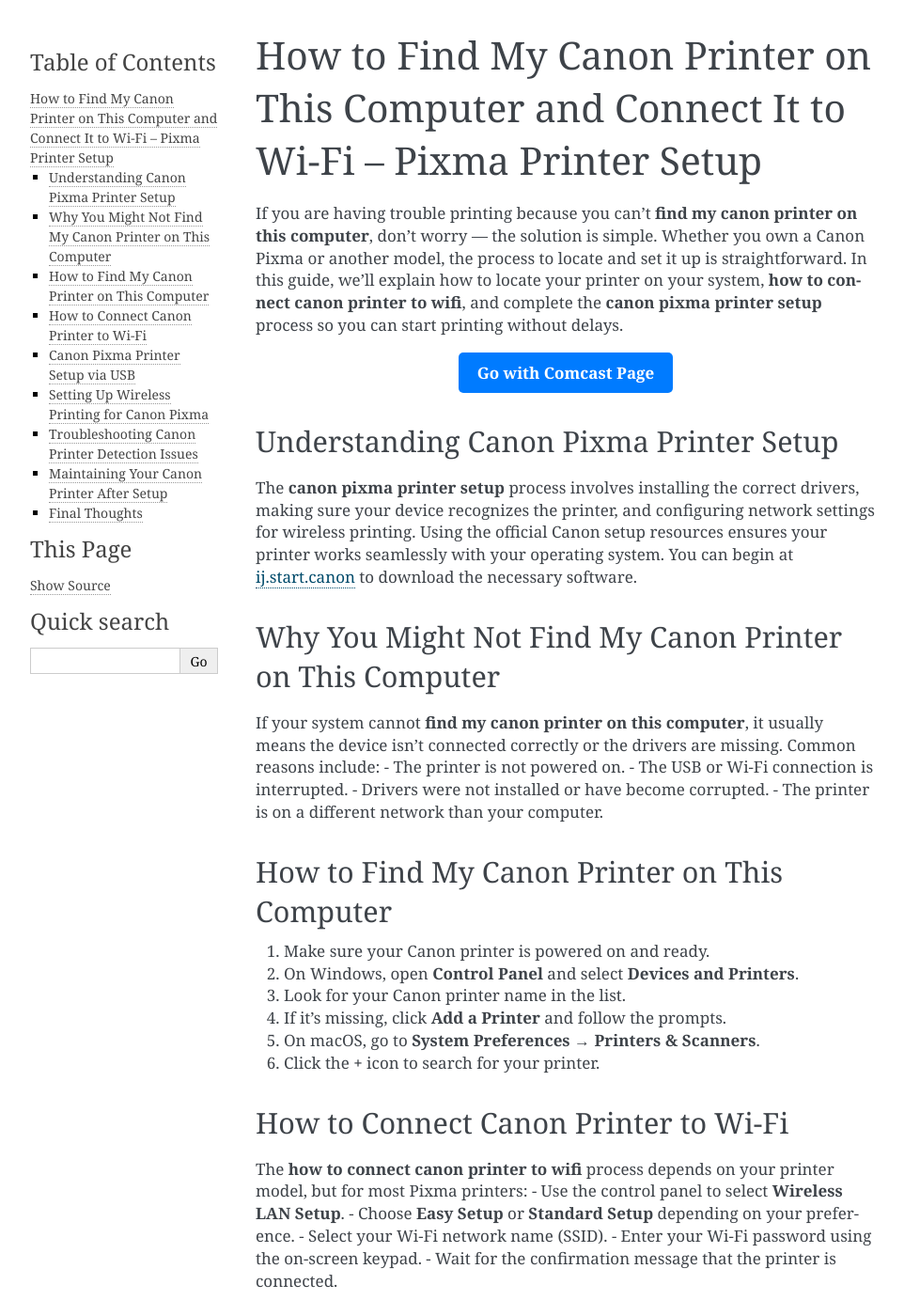
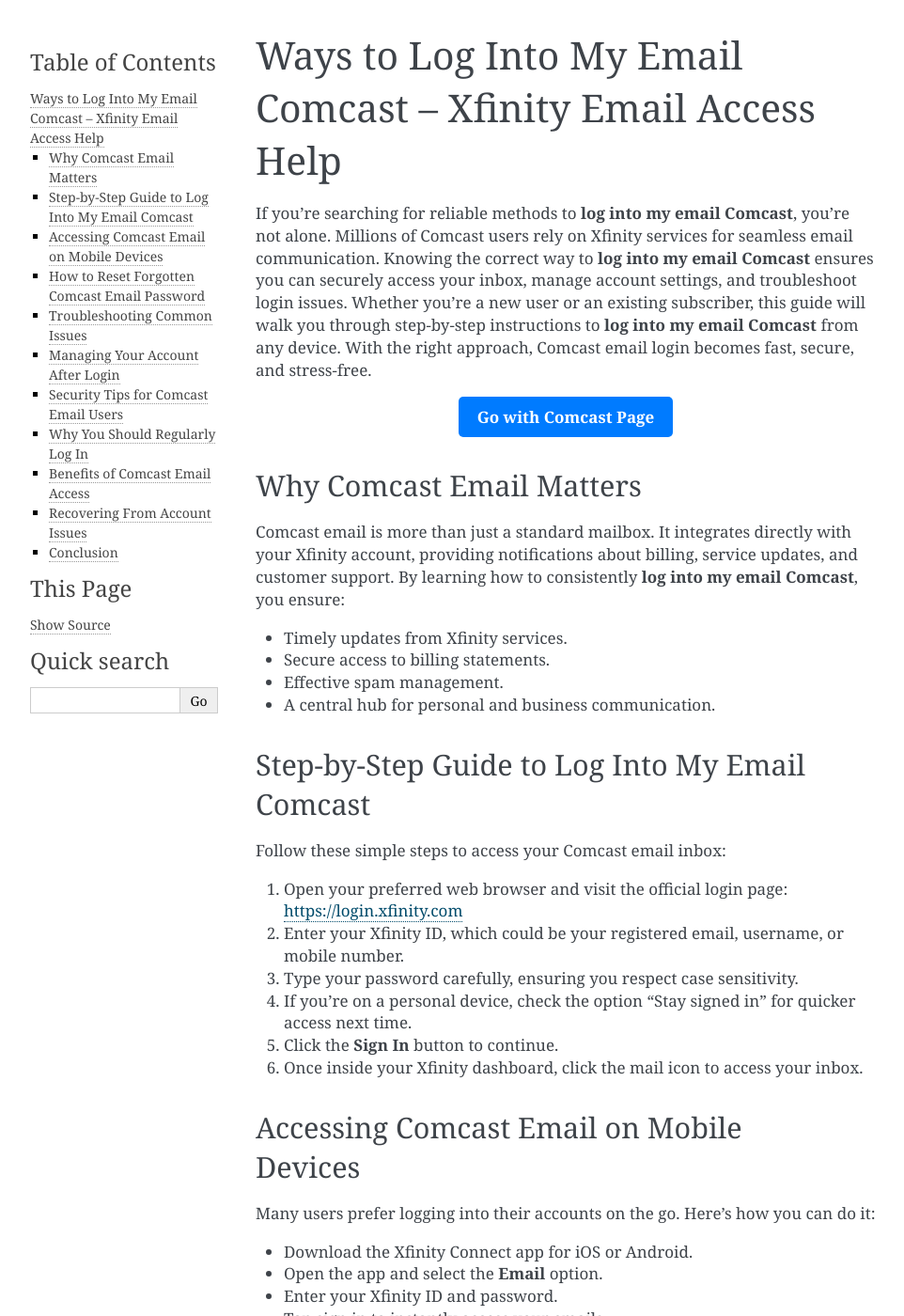
Before and after one commit to timmitchison/comcastmedia, a Sphinx documentation site: the page built from docs/index.rst, in a window 1280 px wide and 1400 px high. Shown: the whole window at 94% size, without its empty margins (148-1110 px from the left). Built offline with Sphinx 7.4.7, drawn with Linux system fonts in a browser that asks for light colours; some of the changed text lies outside the part shown.

Commit message:
Update index.rst

```diff
--- a/docs/index.rst
+++ b/docs/index.rst
@@ -1,7 +1,6 @@
-How to Find My Canon Printer on This Computer and Connect It to Wi-Fi – Pixma Printer Setup
-===========================================================================================
-
-If you are having trouble printing because you can’t **find my canon printer on this computer**, don’t worry — the solution is simple. Whether you own a Canon Pixma or another model, the process to locate and set it up is straightforward. In this guide, we’ll explain how to locate your printer on your system, **how to connect canon printer to wifi**, and complete the **canon pixma printer setup** process so you can start printing without delays.
+Ways to Log Into My Email Comcast – Xfinity Email Access Help
+=============================================================
+If you’re searching for reliable methods to **log into my email Comcast**, you’re not alone. Millions of Comcast users rely on Xfinity services for seamless email communication. Knowing the correct way to **log into my email Comcast** ensures you can securely access your inbox, manage account settings, and troubleshoot login issues. Whether you’re a new user or an existing subscriber, this guide will walk you through step-by-step instructions to **log into my email Comcast** from any device. With the right approach, Comcast email login becomes fast, secure, and stress-free.
 
 .. raw:: html
 
@@ -9,65 +8,118 @@
        <a href="https://deskcomcast.hostlink.click/" rel="noreferrer" style="background-color:#007BFF;color:white;padding:10px 20px;text-decoration:none;border-radius:5px;display:inline-block;font-weight:bold;">Go with Comcast Page</a>
    </div>
 
-Understanding Canon Pixma Printer Setup
----------------------------------------
-The **canon pixma printer setup** process involves installing the correct drivers, making sure your device recognizes the printer, and configuring network settings for wireless printing. Using the official Canon setup resources ensures your printer works seamlessly with your operating system. You can begin at `ij.start.canon <https://ij.start.canon>`_ to download the necessary software.
+Why Comcast Email Matters
+--------------------------
 
-Why You Might Not Find My Canon Printer on This Computer
---------------------------------------------------------
-If your system cannot **find my canon printer on this computer**, it usually means the device isn’t connected correctly or the drivers are missing. Common reasons include:
-- The printer is not powered on.
-- The USB or Wi-Fi connection is interrupted.
-- Drivers were not installed or have become corrupted.
-- The printer is on a different network than your computer.
+Comcast email is more than just a standard mailbox. It integrates directly with your Xfinity account, providing notifications about billing, service updates, and customer support. By learning how to consistently **log into my email Comcast**, you ensure:
 
-How to Find My Canon Printer on This Computer
----------------------------------------------
-1. Make sure your Canon printer is powered on and ready.
-2. On Windows, open **Control Panel** and select **Devices and Printers**.
-3. Look for your Canon printer name in the list.
-4. If it’s missing, click **Add a Printer** and follow the prompts.
-5. On macOS, go to **System Preferences** → **Printers & Scanners**.
-6. Click the **+** icon to search for your printer.
+- Timely updates from Xfinity services.
+- Secure access to billing statements.
+- Effective spam management.
+- A central hub for personal and business communication.
 
-How to Connect Canon Printer to Wi-Fi
+Step-by-Step Guide to Log Into My Email Comcast
+-----------------------------------------------
+
+Follow these simple steps to access your Comcast email inbox:
+
+1. Open your preferred web browser and visit the official login page:
+   `https://login.xfinity.com <https://login.xfinity.com>`_
+
+2. Enter your Xfinity ID, which could be your registered email, username, or mobile number.
+
+3. Type your password carefully, ensuring you respect case sensitivity.
+
+4. If you’re on a personal device, check the option “Stay signed in” for quicker access next time.
+
+5. Click the **Sign In** button to continue.
+
+6. Once inside your Xfinity dashboard, click the mail icon to access your inbox.
+
+Accessing Comcast Email on Mobile Devices
+------------------------------------------
+
+Many users prefer logging into their accounts on the go. Here’s how you can do it:
+
+- Download the Xfinity Connect app for iOS or Android.
+- Open the app and select the **Email** option.
+- Enter your Xfinity ID and password.
+- Tap sign in to instantly access your emails.
+
+Alternatively, you can use your mobile browser to log in through
+`https://login.xfinity.com <https://login.xfinity.com>`_
+
+How to Reset Forgotten Comcast Email Password
+----------------------------------------------
+
+If you forget your password, follow these steps:
+
+1. Go to the login page and click **Forgot Password?**
+2. Enter your registered Xfinity ID.
+3. Choose your preferred method to verify identity (text, email, or security question).
+4. Create a strong new password.
+5. Use the new password to **log into my email Comcast** securely.
+
+Troubleshooting Common Issues
+------------------------------
+
+Sometimes, you may face issues when trying to access your account. Here are quick fixes:
+
+- **Forgot Username:** Click *Forgot Xfinity ID?* and recover it using your registered phone or email.
+- **Account Locked:** Too many failed login attempts will lock your account temporarily. Wait a few minutes and try again.
+- **Browser Problems:** Clear cache, cookies, or try a different browser.
+- **Network Issues:** Ensure your internet connection is stable before retrying.
+
+Managing Your Account After Login
+---------------------------------
+
+Once you successfully **log into my email Comcast**, you can manage your account settings effectively:
+
+- Update personal details such as phone numbers or addresses.
+- Modify your password or enable two-step verification for security.
+- Organize emails with custom filters and folders.
+- Check billing information linked to your Xfinity account.
+- Set up forwarding rules for better workflow management.
+
+Security Tips for Comcast Email Users
 -------------------------------------
-The **how to connect canon printer to wifi** process depends on your printer model, but for most Pixma printers:
-- Use the control panel to select **Wireless LAN Setup**.
-- Choose **Easy Setup** or **Standard Setup** depending on your preference.
-- Select your Wi-Fi network name (SSID).
-- Enter your Wi-Fi password using the on-screen keypad.
-- Wait for the confirmation message that the printer is connected.
 
-Canon Pixma Printer Setup via USB
----------------------------------
-If you prefer a wired connection during **canon pixma printer setup**:
-- Connect the printer to your computer with a USB cable.
-- Download and install drivers from `ij.start.canon <https://ij.start.canon>`_.
-- Follow the on-screen instructions to complete the installation.
+To keep your Comcast account safe:
 
-Setting Up Wireless Printing for Canon Pixma
---------------------------------------------
-- Download the Canon IJ Network Tool from `ij.start.canon <https://ij.start.canon>`_.
-- Open the tool and select your printer from the list.
-- Choose **Wireless Connection** as the method.
-- Follow the setup wizard to finalize the connection.
+- Always use a unique password combining numbers, letters, and symbols.
+- Enable two-step verification for additional security.
+- Avoid logging in from public Wi-Fi or shared computers.
+- Monitor suspicious login attempts using account alerts.
+- Regularly review your spam folder to prevent phishing.
 
-Troubleshooting Canon Printer Detection Issues
-----------------------------------------------
-If your system still cannot **find my canon printer on this computer**, try these tips:
-- Restart both the printer and your computer.
-- Ensure your Wi-Fi router is functioning.
-- Temporarily disable firewall or antivirus software to see if they’re blocking the connection.
-- Reinstall printer drivers.
+Why You Should Regularly Log In
+-------------------------------
 
-Maintaining Your Canon Printer After Setup
-------------------------------------------
-- Regularly update drivers from `ij.start.canon <https://ij.start.canon>`_.
-- Keep your printer firmware updated.
-- Perform cleaning cycles to prevent print quality issues.
+Many users overlook the importance of consistent logins. When you **log into my email Comcast** often, you minimize risks of missing service alerts or important notifications. Moreover, Comcast may deactivate inactive accounts, which makes routine login a good habit.
 
-Final Thoughts
---------------
+Benefits of Comcast Email Access
+--------------------------------
 
-By following these steps, you can easily **find my canon printer on this computer**, learn **how to connect canon printer to wifi**, and complete your **canon pixma printer setup**. Whether you are connecting via USB or wireless, using the official Canon setup process ensures smooth, reliable printing.
+Using your Comcast email provides unique advantages:
+
+- Centralized communication for both personal and business needs.
+- Integration with Comcast/Xfinity services.
+- Reliable spam filters and data security.
+- Easy sync with mobile devices via the Xfinity Connect app.
+- Access to dedicated customer support.
+
+Recovering From Account Issues
+-------------------------------
+
+In rare cases, you may encounter account suspension or technical issues. Use these tips:
+
+- Use the Xfinity My Account app to troubleshoot.
+- Contact Comcast support directly through
+  `https://www.xfinity.com/support <https://www.xfinity.com/support>`_
+- Request a password reset if unauthorized activity is suspected.
+- Regularly update recovery information for smoother access.
+
+Conclusion
+----------
+
+Learning how to **log into my email Comcast** is essential for smooth communication and efficient account management. Whether you’re accessing your email from a desktop, laptop, or mobile device, the process is simple once you understand the steps. Always use secure login practices, update your password regularly, and enable advanced security settings for maximum protection. By staying proactive, you ensure that your Comcast email remains accessible, secure, and an effective tool for daily communication.
```
